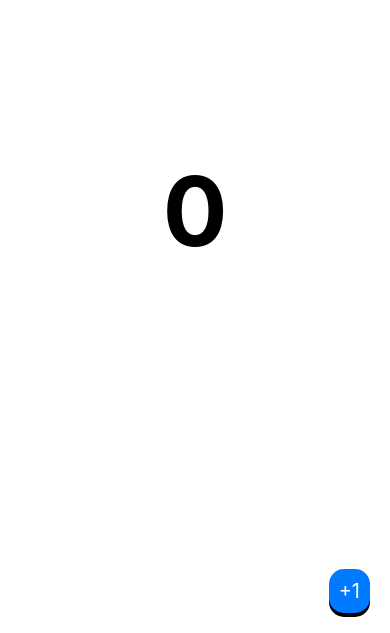
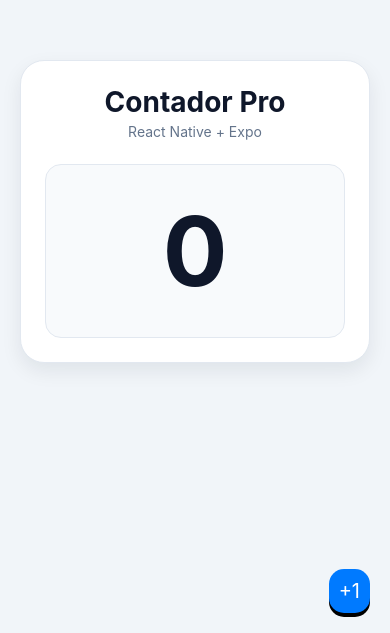
Before and after one commit to andreacollazos-26/app_movil, a React Native app in the folder my-second-mobile-app/: screen / in a window 390 px wide. Shown: the part 211-844 px from the top of the page. Built offline with nearby package versions, Linux system fonts and the light colour scheme.

Commit message:
feat(APP-16): disenar contenedor tipo tarjeta responsive y encabezado en App.tsx

```diff
--- a/my-second-mobile-app/App.tsx
+++ b/my-second-mobile-app/App.tsx
@@ -1,14 +1,26 @@
 import { useState } from 'react';
 import { StatusBar } from 'expo-status-bar';
-import { StyleSheet, Text, View } from 'react-native';
+import { ScrollView, StyleSheet, Text, View } from 'react-native';
 import FAB from './components/FAB';
 
 export default function App() {
   const [count, setCount] = useState<number>(0);
 
   return (
-    <View style={styles.container}>
-      <Text style={styles.textHuge}>{count}</Text>
+    <View style={styles.screen}>
+      <ScrollView contentContainerStyle={styles.container}>
+        <View style={styles.card}>
+          <View style={styles.header}>
+            <Text style={styles.title}>Contador Pro</Text>
+            <Text style={styles.subtitle}>React Native + Expo</Text>
+          </View>
+
+          <View style={styles.counterBox}>
+            <Text style={styles.textHuge}>{count}</Text>
+          </View>
+        </View>
+      </ScrollView>
+
       <FAB
         label="+1"
         onPress={() => setCount((prev) => prev + 1)}
@@ -21,15 +33,58 @@ export default function App() {
 }
 
 const styles = StyleSheet.create({
+  screen: {
+    flex: 1,
+    backgroundColor: '#F1F5F9',
+  },
   container: {
-    flex: 1,
-    backgroundColor: '#fff',
+    flexGrow: 1,
+    backgroundColor: '#F1F5F9',
+    alignItems: 'center',
+    justifyContent: 'center',
+    padding: 20,
+  },
+  card: {
+    width: '100%',
+    maxWidth: 420,
+    backgroundColor: '#FFFFFF',
+    borderRadius: 24,
+    padding: 24,
+    borderWidth: 1,
+    borderColor: '#E2E8F0',
+    shadowColor: '#0F172A',
+    shadowOffset: { width: 0, height: 8 },
+    shadowOpacity: 0.08,
+    shadowRadius: 20,
+    elevation: 4,
+  },
+  header: {
+    alignItems: 'center',
+    marginBottom: 24,
+  },
+  title: {
+    fontSize: 28,
+    fontWeight: 'bold',
+    color: '#0F172A',
+  },
+  subtitle: {
+    fontSize: 14,
+    color: '#64748B',
+    marginTop: 4,
+  },
+  counterBox: {
+    backgroundColor: '#F8FAFC',
+    borderRadius: 16,
+    borderWidth: 1,
+    borderColor: '#E2E8F0',
+    paddingVertical: 28,
+    paddingHorizontal: 16,
     alignItems: 'center',
     justifyContent: 'center',
   },
   textHuge: {
     fontSize: 96,
     fontWeight: 'bold',
-    color: '#000',
+    color: '#0F172A',
   },
 });
```
